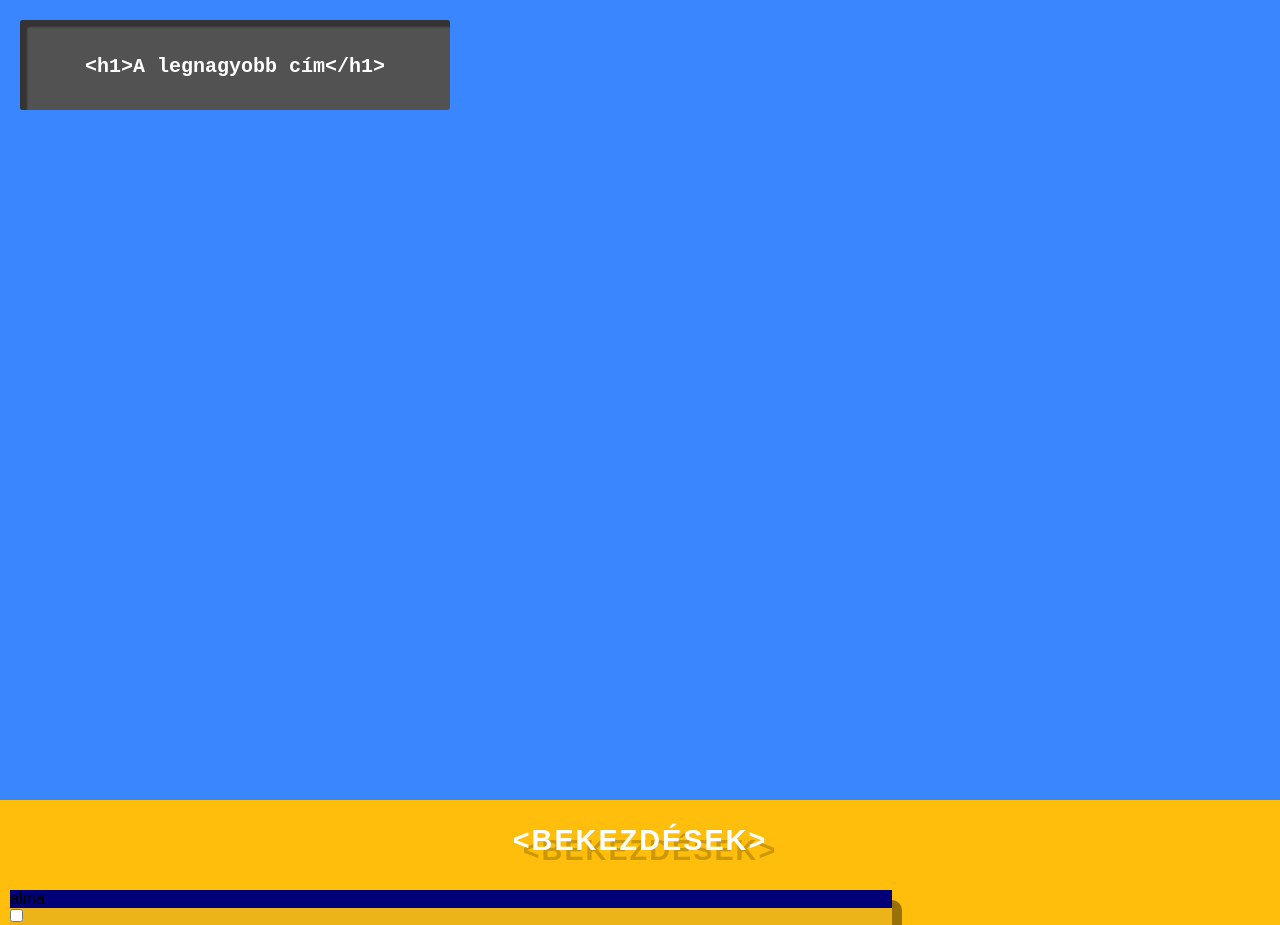
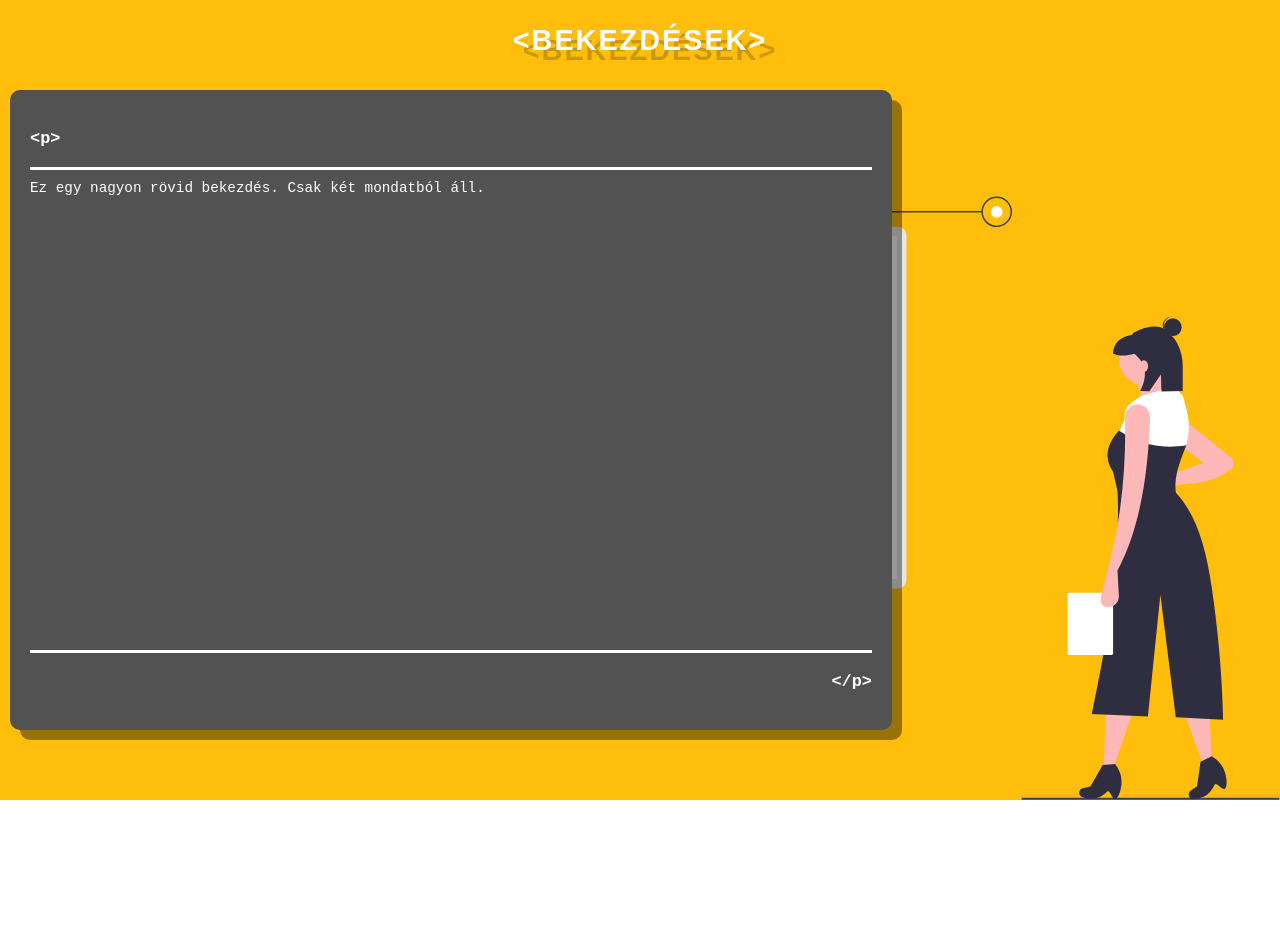
Before and after one commit to BBenyx/abbprojekt, a plain HTML site: page 2022.03.03. html/index.html in a window 1280 px wide. Shown: the top 925 px of the page. After the commit the page ends 800 px from the top, so only its background shows below. Drawn offline with Linux system fonts and the light colour scheme.

Commit message:
kartya kesz meg a gomb kell

```diff
--- a/2022.03.03. html/index.html
+++ b/2022.03.03. html/index.html
@@ -11,7 +11,7 @@
 
 <body>
     <section>
-        <article id="elsooldal">
+        <!-- <article id="elsooldal">
 
             <label for="radio1on">
 
@@ -36,15 +36,50 @@
                 </div>
 
             </label>
-        </article>
+        </article> -->
         <article id="masodikoldal">
-            <div class="cim">&lt;bekezdések&gt;</div>
+            <div class="cim">&#60;bekezdések&#62;</div>
             <div class="alja">
                 <div class="card">
-                    <div class="leiras">alma</div>
-                    <input type="checkbox" id="masodikoldalgomb">
+
+
+                    <div class="tartalom">
+                        <input type="checkbox" id="gombocska">
+                        <!-- <div class="leiras">
+                            <div class="fejlec">
+                                &#60;p&#62;
+                            </div>
+                            <div class="kozep">
+                                Sok könyvben és cikkben egy paragrafusban csak egy mondat lehet. Bár a „paragrafus”
+                                értelme elég nyilvánvaló, a weben sokszor sokkal rövidebb szövegeket is meg szoktak
+                                jelölni paragrafusként, mivel a szerző szerint ez sokkal „szemantikusabb”, mint a div
+                                elem használata).
+
+                                A paragrafus a weben egy vagy több mondat csoportja, éppen úgy, mint az újságokban vagy
+                                a könyvekben. A webes sokkal jobb, ha ezekhez használjuk a paragrafus elemet, és nem
+                                hagyunk a szövegben egyedül csak úgy szövegrészeket. Ha csak néhány szóról van szó, vagy
+                                nem egy teljes mondatról, akkor ezeket nem kell feltétlenül paragrafusként megjelölnöd.
+                            </div>
+                            <div class="lablec">
+                                &#60;&#47;p&#62;
+                            </div>
+                        </div> -->
+
+                        <div class="kod">
+                            <div class="fejlec">
+                                &#60;p&#62;
+                            </div>
+                            <div class="kozep">
+                                <p>Ez egy nagyon rövid bekezdés. Csak két mondatból áll.</p>
+                            </div>
+                            <div class="lablec">
+                                &#60;&#47;p&#62;
+                            </div>
+                        </div>
+                    </div>
                 </div>
                 <img src="./img/bekezdes.svg">
+
             </div>
         </article>
     </section>
--- a/2022.03.03. html/style.css
+++ b/2022.03.03. html/style.css
@@ -1,4 +1,4 @@
-*{
+* {
     margin: 0;
     padding: 0;
     box-sizing: border-box;
@@ -18,11 +18,12 @@
     font-family: sans-serif;
 }
 
-.h11:hover{
+.h11:hover {
     transition: background-color 200ms, box-shadow 200ms;
     background-color: #3470CE;
     box-shadow: 4px 4px 2px #007;
 }
+
 .h11:not(:hover) {
     background-color: #07f;
     transition: 200ms;
@@ -39,7 +40,7 @@
     border-radius: 100px;
 }
 
-.h12{
+.h12 {
     margin: 20px;
     width: 430px;
     height: 90px;
@@ -64,7 +65,8 @@
     transition: background-color 200ms, box-shadow 200ms;
 }
 
-#radio1on,#radio1off {
+#radio1on,
+#radio1off {
     display: none;
 }
 
@@ -74,7 +76,7 @@ h1 {
     color: #fff;
 }
 
-#radio1on:checked ~ .h11 {
+#radio1on:checked~.h11 {
     z-index: 4;
     visibility: hidden;
 }
@@ -86,14 +88,14 @@ h1 {
 
 /* masodik oldal */
 
-#masodikoldal{
+#masodikoldal {
     position: relative;
     height: 100vh;
     background: #FFBE0B;
     font-family: sans-serif;
 }
 
-#masodikoldal .cim{
+#masodikoldal .cim {
     display: flex;
     align-items: center;
     justify-content: center;
@@ -106,13 +108,13 @@ h1 {
     color: #fff;
 }
 
-#masodikoldal .alja{
+#masodikoldal .alja {
     padding: 10px;
     position: relative;
     height: 90vh;
 }
 
-#masodikoldal img{
+#masodikoldal img {
     position: absolute;
     top: 100%;
     left: 100%;
@@ -120,20 +122,109 @@ h1 {
     z-index: 1;
 }
 
-#masodikoldal .card{
+#masodikoldal .card {
     position: relative;
     background: #EDB419;
     width: 70%;
     height: 80vh;
     border-radius: 10px;
-    box-shadow: 10px 10px 0 rgb(0, 0, 0, 40%);
     z-index: 2;
 }
 
-#masodikoldal .card .leiras{
-    background: #007;
+#masodikoldal #gombocska{
+    position: absolute;
+    width: 100%;
+    height: 100%;
+    opacity: 0;
+    cursor: pointer;
+    z-index: 5;
 }
 
-#masodikoldal .card #masodikoldalgomb:checked + .leiras{
-    background: #fff;
+#masodikoldal .card .tartalom{
+    position: relative;
+    width: 100%;
+    height: 100%;
+    background: #EDB419;
+    background: #525252;
+    border-radius: 10px;
+    box-shadow: 10px 10px 0 rgb(0, 0, 0, 0.4);
+    padding: 20px;
 }
+
+/* #gombocska:checked ~ .tartalom {
+    box-shadow: inset 10px 10px 0 rgba(0, 0, 0, 0.4);
+    background: #525252;
+} */
+
+/* #gombocska:checked ~ .kod {
+    display: none;
+}
+
+#gombocska:checked ~ .leiras {
+    display: none;
+} */
+
+#masodikoldal .card .tartalom .leiras{
+    position: relative;
+    display: grid;
+    grid-template-rows: 10% 80% 10%;
+    height: 100%;
+    color: #fff;
+}
+
+#masodikoldal .card .tartalom .leiras .fejlec,
+#masodikoldal .card .tartalom .leiras .lablec{
+    display: flex;
+    align-items: center;
+    font-size: 1.3em;
+    font-weight: bold;
+}
+
+#masodikoldal .card .tartalom .leiras .fejlec{
+    border-bottom: 3px solid #fff;
+
+}
+
+#masodikoldal .card .tartalom .leiras .lablec{
+    border-top: 3px solid #fff;
+    justify-content: right;
+}
+
+#masodikoldal .card .tartalom .leiras .kozep{
+    padding: 10px 0;
+    font-size: 1.1em;
+    overflow-y: auto;
+}
+
+#masodikoldal .card .tartalom .kod{
+    position: relative;
+    display: grid;
+    grid-template-rows: 10% 80% 10%;
+    height: 100%;
+    color: #fff;
+    font-family: monospace;
+}
+
+#masodikoldal .card .tartalom .kod .fejlec,
+#masodikoldal .card .tartalom .kod .lablec{
+    display: flex;
+    align-items: center;
+    font-size: 1.3em;
+    font-weight: bold;
+}
+
+#masodikoldal .card .tartalom .kod .fejlec{
+    border-bottom: 3px solid #fff;
+
+}
+
+#masodikoldal .card .tartalom .kod .lablec{
+    border-top: 3px solid #fff;
+    justify-content: right;
+}
+
+#masodikoldal .card .tartalom .kod .kozep{
+    padding: 10px 0;
+    font-size: 1.1em;
+    overflow-y: auto;
+}
```
